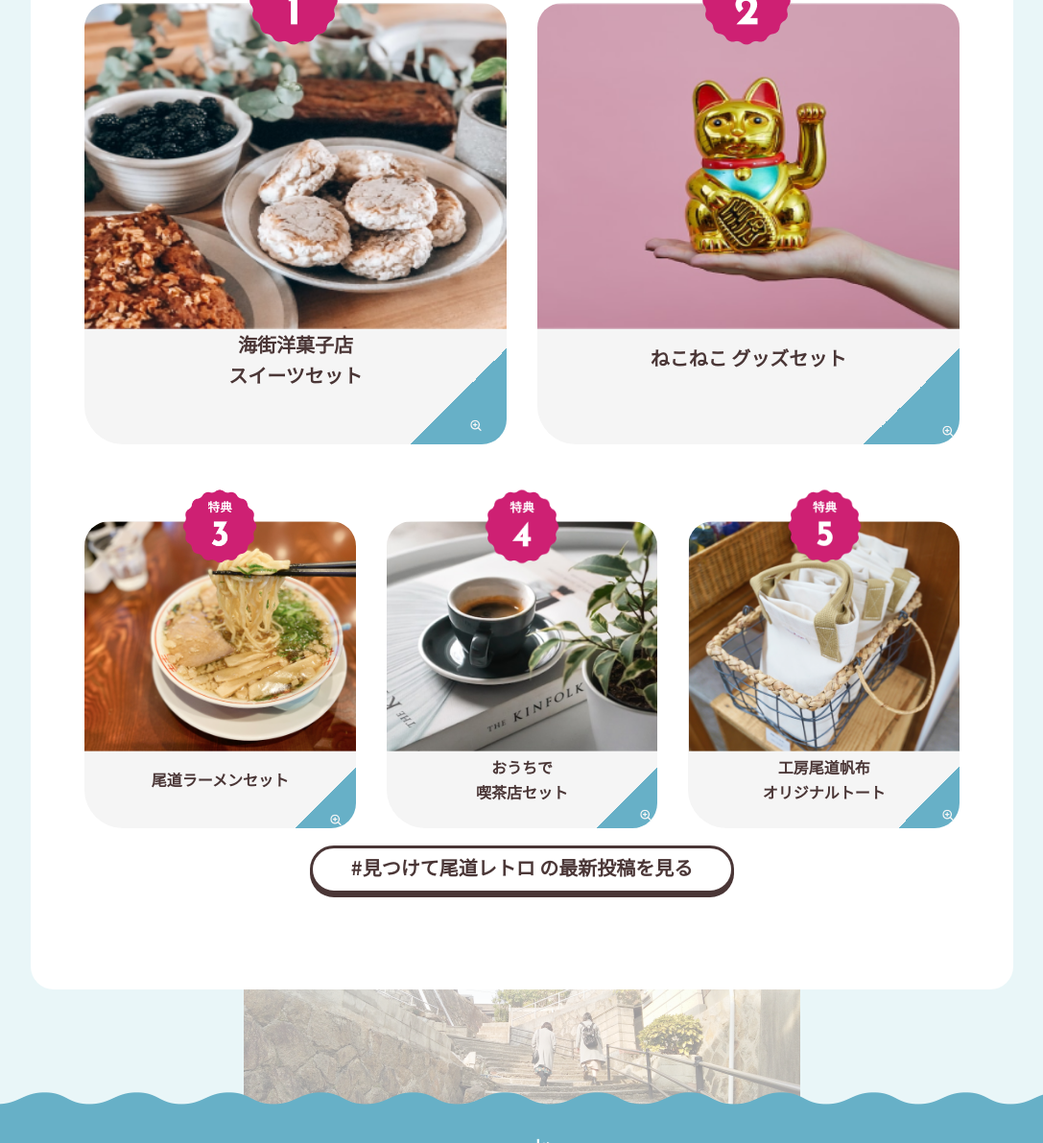
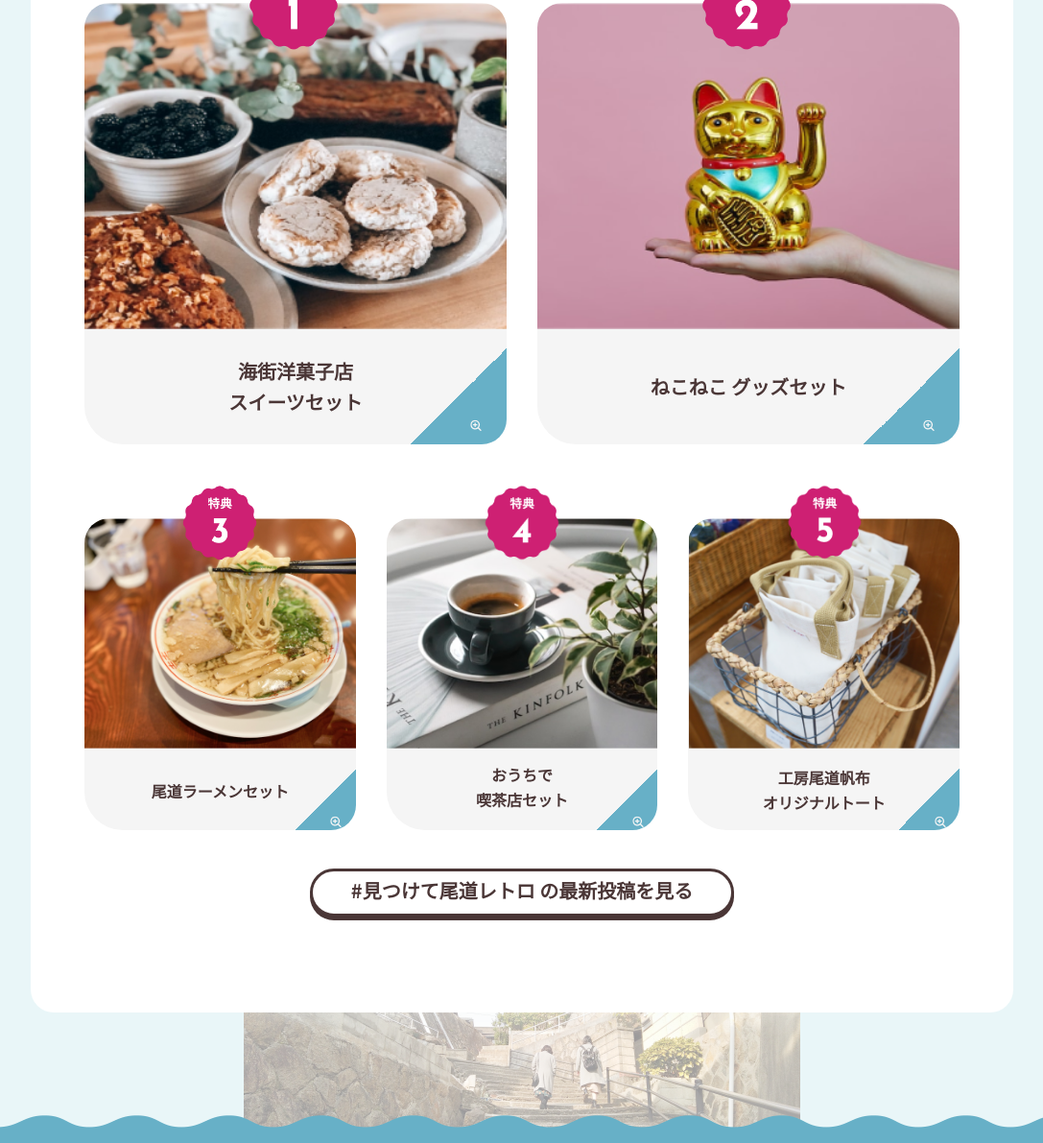
Before and after one commit to mar5608/mar_onomichi, a plain HTML site: page index.html in a window 1280 px wide. Shown: the part 3667-4858 px from the top of the page at 96% size, without its empty margins (96-1183 px from the left). Drawn offline with nearby package versions, Linux system fonts and the light colour scheme; a web font is replaced by a local one.

Commit message:
PC版キャンペーン特典のレイアウト修正中 ・カードサイズ、カードタイトル位置修正完了 ・虫眼鏡アイコンのサイズ調整中

```diff
--- a/sass/module/_main.scss
+++ b/sass/module/_main.scss
@@ -890,6 +890,13 @@
   }
 }
 
+.prize__inner {
+  padding-inline: 0;
+  @include mixin.mq(pc) {
+    padding-inline: 40px;
+  }
+}
+
 .prize__bg-triangle-left,
 .prize__bg-triangle-right {
   display: none;
@@ -902,13 +909,13 @@
 
 .prize__bg-triangle-left {
   @include mixin.mq(pc) {
-    left: 22px;
+    left: 2px;
   }
 }
 
 .prize__bg-triangle-right {
   @include mixin.mq(pc) {
-    right: 22px;
+    right: 2px;
   }
 }
 .prize__contents {
@@ -1003,7 +1010,7 @@
     display: grid; /*親要素の表示モード*/
     grid-template-rows: repeat(2, auto); /*行*/
     grid-template-columns: repeat(6, 1fr); /*列*/
-    row-gap: 80px;
+    row-gap: 77px;
     column-gap: 32px;
     padding-inline: 36px;
   }
@@ -1032,11 +1039,6 @@
     bottom: 0px;
     background: linear-gradient(-45deg, color.$d-blue 50%, transparent 50%);
     border-bottom-right-radius: 10px;
-    // @include mixin.mq(pc) {
-    //   width: 100px;
-    //   height: 100px;
-    //   border-bottom-right-radius: 26px;
-    // }
   }
 
   @include mixin.mq(pc) {
@@ -1048,15 +1050,18 @@
       .prize__card-number {
         width: 100px;
         height: 100px;
+        top: -10%;
+        height: 600px;
       }
       .prize__card-img {
         max-height: 340px;
       }
       .prize__card-body {
-        height: 120px;
+        height: 90px;
       }
       .prize__card-title {
         font-size: 20px;
+        margin-top: 28px;
       }
       .prize__card-icon {
         width: 32px;
@@ -1073,15 +1078,21 @@
       .prize__card-number {
         width: 100px;
         height: 100px;
+        top: -10%;
       }
       .prize__card-img {
         max-height: 340px;
       }
       .prize__card-body {
-        height: 120px;
+        height: 90px;
       }
       .prize__card-title {
         font-size: 20px;
+        margin-top: 30px;
+      }
+      .prize__card-icon {
+        width: 32px;
+        height: 32px;
       }
       &::after {
         width: 100px;
@@ -1099,10 +1110,11 @@
         max-height: 240px;
       }
       .prize__card-body {
-        height: 80px;
+        height: 70px;
       }
       .prize__card-title {
         font-size: 16px;
+        margin-top: 15px;
       }
       .prize__card-icon {
         width: 20.48px;
@@ -1124,10 +1136,15 @@
         max-height: 240px;
       }
       .prize__card-body {
-        height: 80px;
+        height: 70px;
       }
       .prize__card-title {
         font-size: 16px;
+        margin-top: 11px;
+      }
+      .prize__card-icon {
+        width: 20.48px;
+        height: 20.48px;
       }
       &::after {
         width: 64px;
@@ -1145,10 +1162,15 @@
         max-height: 240px;
       }
       .prize__card-body {
-        height: 80px;
+        height: 70px;
       }
       .prize__card-title {
         font-size: 16px;
+        margin-top: 14px;
+      }
+      .prize__card-icon {
+        width: 20.48px;
+        height: 20.48px;
       }
       &::after {
         width: 64px;
@@ -1198,40 +1220,18 @@
   min-height: 60px;
 }
 
-// .prize__card-title-lg {
-//   @include mixin.mq(pc) {
-//     font-size: 20px;
-//   }
-// }
-
 .prize__card-icon {
   position: absolute;
   bottom: 0;
   right: 6px;
   z-index: 99;
-  // @include mixin.mq(pc) {
-  //   width: 20.48px;
-  //   height: 20.48px;
-  // }
-}
-
-
-
-
-
+}
 
 .prize_bg_photo {
-  // position: absolute;
-  // bottom: 0;
-  // left: 0;
   display: flex;
   align-items: center;
   justify-content: center;
   margin-top: -43px;
-
-  // width: 580px;
-  // height: 260px;
-  // margin-left: -104px;
   overflow: hidden;
   img {
     min-width: 580px;
@@ -1240,7 +1240,7 @@
 
 .prize__button {
   z-index: 20;
-  margin-top: 18px;
+  margin-top: 40px;
   @include mixin.mq(pc) {
     display: flex;
     justify-content: center;
```
Also changed, not shown: css/style.css.
